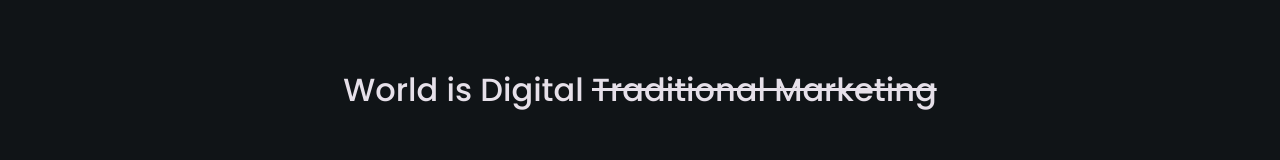
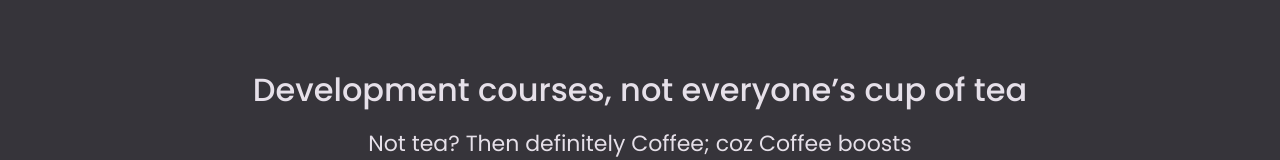
Before and after one commit to NoTimeInnovations/iTrain, a Next.js app: page /courses in a window 1280 px wide. Shown: the part 2747-2907 px from the top of the page. Built offline with nearby package versions, Linux system fonts and the light colour scheme.

Commit message:
mapped all contents

```diff
--- a/src/components/coursesPage/SecondSection.jsx
+++ b/src/components/coursesPage/SecondSection.jsx
@@ -6,6 +6,7 @@ import "swiper/css";
 import Title from "../common/Title";
 import SubTitle from "../common/SubTitle";
 import Image from "next/image";
+import SwiperCard from "./SwiperCard";
 
 const SecondSection = () => {
   const contents = [
@@ -22,51 +23,38 @@ const SecondSection = () => {
         "More than just a course, it's a launchpad. Yes, Believe that! Get ready to redefine your creator energies by joining our vibrant community of designers and collaborate on exciting projects. Whether you're a budding artist or someone looking to switch careers, our course empowers you to turn your passion into a profitable profession.",
       ],
     },
+    {
+      mainTitle: "Development courses, not everyone’s cup of tea  ",
+      mainSubTitle:
+        "Not tea? Then definitely Coffee; coz Coffee boosts Creativity.So does our Design Courses",
+      image: "/images/Art or Math Creativity or Development/2.jpeg",
+      title: "UI/UX Designing Basic",
+      subTitle: "See the World Through Your User's Eyes!",
+      descriptions: [
+        "Picture yourself as a wizard, crafting digital worlds of Businesses, where you magnetize the user’s eyes for an impressive visit. Our UI/UX Designing Basic  course is your first spellbook where you learn to read people's minds, understanding what makes them tick, what frustrates them, and what makes them smile. From sketching out the land to filling it with wonder, you'll discover the secret language of design.",
+        "Master the essential tools of the trade such as Adobe Photoshop, Adobe Illustrator and Figma to bring your magical ideas to transform and get a life. From creating wireframes that outline the user journey to crafting high-fidelity mockups that breathe life into your designs, you'll gain the practical skills needed to bring your ideas to life.",
+      ],
+    },
+    {
+      mainTitle: "Development courses, not everyone’s cup of tea  ",
+      mainSubTitle:
+        "Not tea? Then definitely Coffee; coz Coffee boosts Creativity.So does our Design Courses",
+      image: "/images/Art or Math Creativity or Development/3.jpeg",
+      title: "UI/UX Designing Advanced",
+      subTitle: "The Art of User Enchantment",
+      descriptions: [
+        " Our  UI/UX  Designing Advanced course is for those who seek to weave digital tapestries that captivate souls. You'll journey deep into the human heart, learning the language of emotions, desires, and the unspoken needs that shape experiences. This isn't just about creating interfaces, it's about crafting digital symphonies that leave an mark on the user’s experience.",
+        "With Figma as your brush guided by the design systems of Google and Apple,  you'll paint with animations, micro-interactions, and prototypes for Web and Mobile platforms. You'll become a detective, uncovering user insights through rigorous testing, and an alchemist, transforming those insights into gold.",
+      ],
+    },
   ];
 
   return (
     <Section className={`bg-primary min-h-screen`}>
-      {/* swiper card  */}
-      <div className="w-full min-h-screen text-textColor px-5 md:px-20 py-[100px] xl:px-[200px]">
-        {/* titile and subtitle  */}
-        <div className="place-items-center text-center grid gap-5 ">
-          {/* title  */}
-          <Title>{contents[0].mainTitle}</Title>
-          {/* subtitle  */}
-          <SubTitle className={`max-w-[400px]`}>{contents[0].mainSubTitle}</SubTitle>
-        </div>
-
-        {/* contents  */}
-        <main className="grid place-items-center mt-10 gap-5 md:gap-10 lg:grid-flow-col lg:mt-20 ">
-          {/* image  */}
-          <div className="relative w-[80%] aspect-square rounded-full overflow-hidden lg:w-[300px] xl:w-[500px]">
-            <Image
-              src={contents[0].image}
-              fill
-              alt="image"
-              className="object-cover w-full h-full"
-            />
-          </div>
-
-          {/* title and descriptions  */}
-          <div className="grid gap-8 xl:max-w-[800px]">
-
-            {/* title and subtitle  */}
-            <div className="grid place-items-center">
-              {/* title  */}
-              <p className="text-lg font-medium md:text-2xl">{contents[0].title}</p>
-              {/* subtitle  */}
-              <p className="text-sm md:text-lg ">{contents[0].subTitle}</p>
-            </div>
-
-            {/* descriptions  */}
-            <div className="grid gap-5 xl:text-[17px]" >
-              {contents[0].descriptions.map((dec, index) => (
-                <p>{dec}</p>
-              ))}
-            </div>
-          </div>
-        </main>
+      <div>
+        {contents?.map((c, index) => (
+          <SwiperCard content={c} />
+        ))}
       </div>
     </Section>
   );
--- /dev/null
+++ b/src/components/coursesPage/SwiperCard.jsx
@@ -0,0 +1,55 @@
+import React from "react";
+import Title from "../common/Title";
+import SubTitle from "../common/SubTitle";
+import Image from "next/image";
+
+const SwiperCard = ({ content }) => {
+  return (
+    <div className="w-full min-h-screen text-textColor px-5 md:px-20 py-[100px] xl:px-[200px]">
+      {/* titile and subtitle  */}
+      <div className="place-items-center text-center grid gap-5 ">
+        {/* title  */}
+        <Title>{content.mainTitle}</Title>
+        {/* subtitle  */}
+        <SubTitle className={`max-w-[400px] lg:max-w-[70%]`}>
+          {content.mainSubTitle}
+        </SubTitle>
+      </div>
+
+      {/* contents  */}
+      <main className="grid place-items-center mt-10 gap-5 md:gap-10 lg:grid-flow-col lg:mt-20 ">
+        {/* image  */}
+        <div className="relative w-[80%] aspect-square rounded-full overflow-hidden lg:w-[300px] xl:w-[500px]">
+          <Image
+            src={content.image}
+            fill
+            alt="image"
+            className="object-cover w-full h-full"
+          />
+        </div>
+
+        {/* title and descriptions  */}
+        <div className="grid gap-8 xl:max-w-[800px]">
+          {/* title and subtitle  */}
+          <div className="grid place-items-center">
+            {/* title  */}
+            <p className="text-lg font-medium md:text-2xl">
+              {content.title}
+            </p>
+            {/* subtitle  */}
+            <p className="text-sm md:text-lg ">{content.subTitle}</p>
+          </div>
+
+          {/* descriptions  */}
+          <div className="grid gap-5 xl:text-[17px]">
+            {content.descriptions.map((dec, index) => (
+              <p>{dec}</p>
+            ))}
+          </div>
+        </div>
+      </main>
+    </div>
+  );
+};
+
+export default SwiperCard;
```
